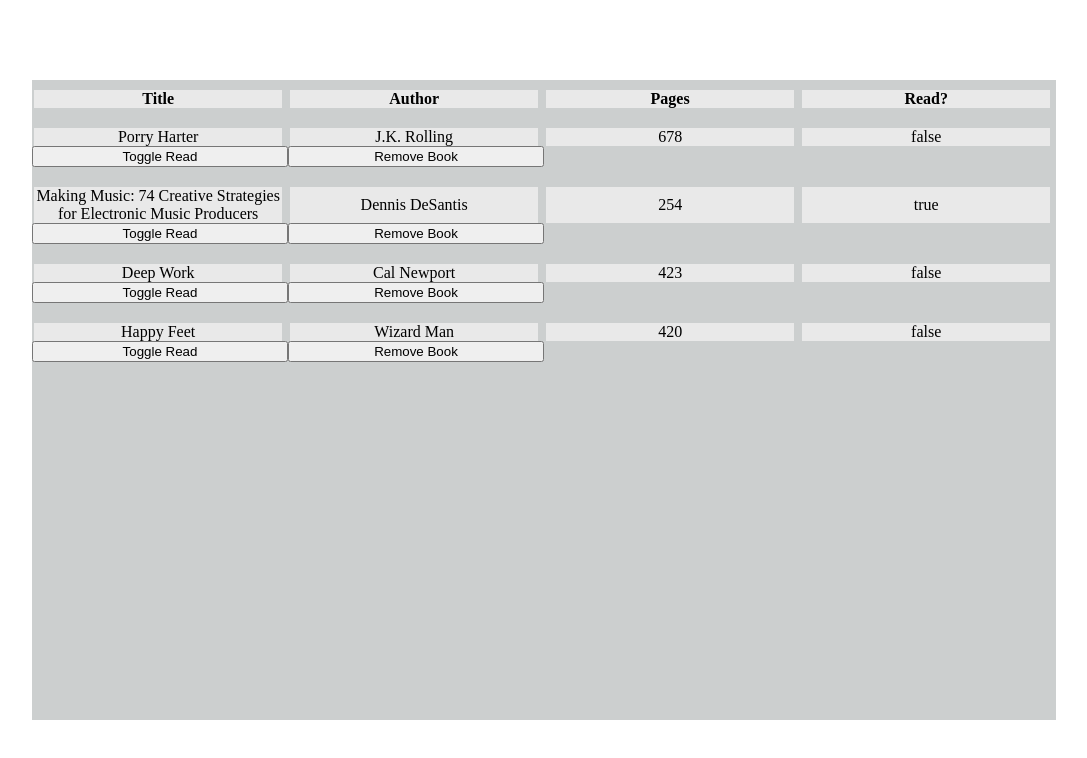
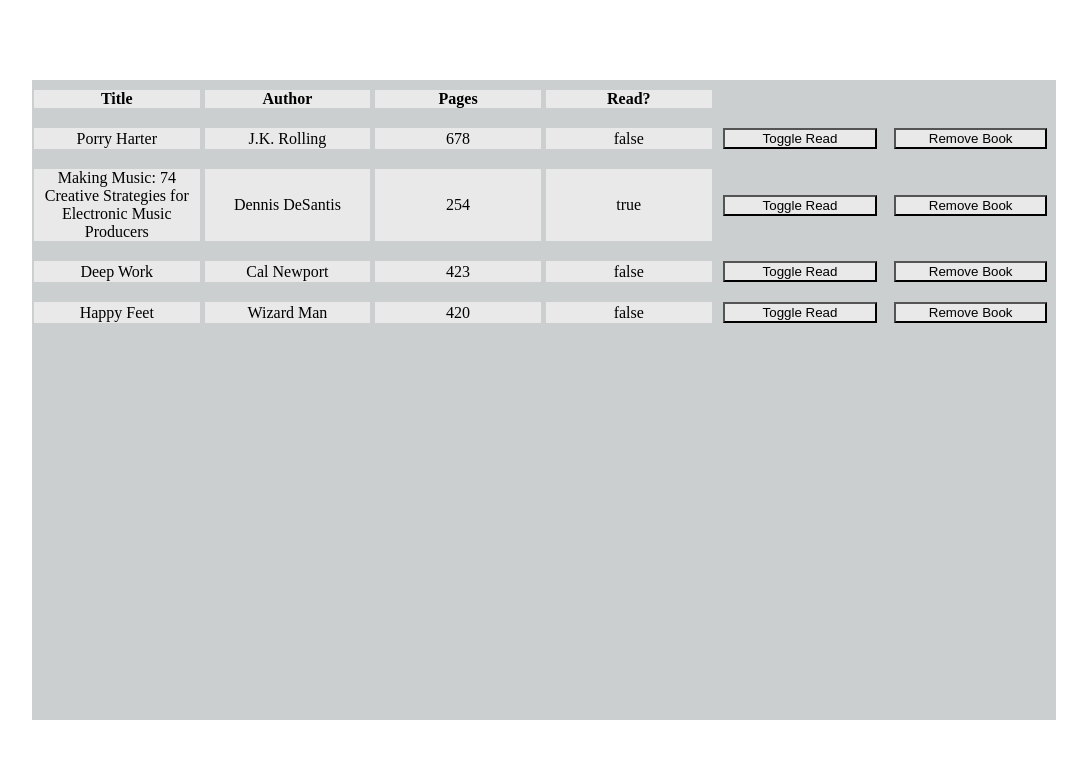
Before and after one commit to leolion0/odin-library, a plain HTML site: page index.html in a window 1280 px wide. Shown: the whole page, without its empty margins (96-1183 px from the left). Drawn offline with Linux system fonts and the light colour scheme.

Commit message:
Fixed grid display for buttons. Switched from arrays to objects for main data structures.

```diff
--- a/css/style.css
+++ b/css/style.css
@@ -12,6 +12,7 @@ html, body {
     display: grid;
     flex-direction: column;
     margin: auto;
+
     background: rgb(204, 207, 207);
     grid-auto-rows: auto;
     height: 80%;
@@ -20,7 +21,7 @@ html, body {
 }
 .book-row {
     display: grid;
-    grid-template-columns: repeat(4, 1fr);
+    grid-template-columns: repeat(6, 1fr);
     width: 100%;
     background-color: transparent;
     height: min-content;
@@ -38,3 +39,10 @@ html, body {
     width: 97%;
     height: 100%;
 }
+
+button.book-info {
+    height: fit-content;
+    align-self: center;
+    justify-self: center;
+    width: 90%;
+}
--- a/js/library.js
+++ b/js/library.js
@@ -1,3 +1,7 @@
+function log (input) {
+    return console.log(input)
+}
+
 
 function Book(title, author, pages, read) {
     this.title = title;
@@ -13,12 +17,11 @@ function Book(title, author, pages, read) {
     }
 }
 
-let myLibrary = [];
+let myLibrary = {};
 
 function addBookToLibrary(title, author, pages, read) {
     let tempBook = new Book(title, author, pages, read)
-    console.log(tempBook.title)
-    return myLibrary.push(tempBook);
+    myLibrary[tempBook.title] = tempBook;
 }
 
 addBookToLibrary("Porry Harter", "J.K. Rolling", 678, false)
@@ -35,12 +38,17 @@ Book.prototype.toggleRead = function () {
 
 
 const bookContainer = document.querySelector("#book-container")
-let bookRowDivs = []
+let rowObj = {}
 
-for (bookIndex = 0; bookIndex < myLibrary.length; bookIndex++){
-    bookRowDivs.push(document.createElement('div'))
-    bookRowDivs[bookIndex].id = `book-${bookIndex}`
-    bookRowDivs[bookIndex].classList.add("book-row")
+for (let prop in myLibrary)
+    {
+        let currentBook = myLibrary[prop]
+        let curTitle = currentBook.title
+
+        rowObj[curTitle] = document.createElement('div');
+
+        rowObj[curTitle].classList.add("book-row")
+        rowObj[curTitle].dataset.title = currentBook.title
 
         function createSpanFromString(text){
             const tempSpan = document.createElement('span');
@@ -54,47 +62,50 @@ for (bookIndex = 0; bookIndex < myLibrary.length; bookIndex++){
             return tempSpan
         }
 
-    let currentBook = myLibrary[bookIndex]
 
         let titleSpan = createBookInfoSpanFromString(currentBook.title);
         let authorSpan = createBookInfoSpanFromString(currentBook.author);
         let pagesSpan = createBookInfoSpanFromString(currentBook.pages);
         let readSpan = createBookInfoSpanFromString(currentBook.read);
 
-    bookRowDivs[bookIndex].appendChild(titleSpan);
-    bookRowDivs[bookIndex].appendChild(authorSpan);
-    bookRowDivs[bookIndex].appendChild(pagesSpan);
-    bookRowDivs[bookIndex].appendChild(readSpan);
+        rowObj[curTitle].appendChild(titleSpan);
+        rowObj[curTitle].appendChild(authorSpan);
+        rowObj[curTitle].appendChild(pagesSpan);
+        rowObj[curTitle].appendChild(readSpan);
 
         let btnRemove = document.createElement('button');
-    btnRemove.classList.add('remove-button');
-    btnRemove.dataset.index = bookIndex;
+        btnRemove.classList.add('remove-button', 'book-info');
         btnRemove.textContent = "Remove Book"
 
         let btnToggleRead = document.createElement('button');
-    btnToggleRead.classList.add('toggle-read-button');
-    btnToggleRead.dataset.index = bookIndex;
+        btnToggleRead.classList.add('toggle-read-button', 'book-info');
         btnToggleRead.textContent = "Toggle Read"
 
-    bookRowDivs[bookIndex].appendChild(btnToggleRead);
-    bookRowDivs[bookIndex].appendChild(btnRemove);
+        rowObj[curTitle].appendChild(btnToggleRead);
+        rowObj[curTitle].appendChild(btnRemove);
 
 
-    bookContainer.appendChild(bookRowDivs[bookIndex])
+        bookContainer.appendChild(rowObj[curTitle])
     }
+
+
 
 document.querySelectorAll('.remove-button').forEach(item => {
     item.addEventListener('click', event => {
-        myLibrary.splice(item.dataset.index, 1)
-        bookRowDivs[item.dataset.index].remove()
+        let bookTitle = item.parentElement.dataset.title;
+        delete myLibrary[bookTitle]
+        rowObj[bookTitle].remove()
+        delete rowObj[bookTitle]
+
 
     })
 })
 document.querySelectorAll('.toggle-read-button').forEach(item => {
     item.addEventListener('click', event => {
-        let bookIndex = item.dataset.index
-        myLibrary[bookIndex].toggleRead()
-        let bookReadDiv = bookRowDivs[bookIndex].children.item(3);
-        bookReadDiv.textContent = myLibrary[bookIndex].read;
+        let bookTitle = item.parentElement.dataset.title;
+
+        let bookReadDiv = rowObj[bookTitle].children.item(3);
+        myLibrary[bookTitle].toggleRead()
+        bookReadDiv.textContent = myLibrary[bookTitle].read;
     })
 })
```
Lines whose indentation alone changed are shown as unchanged.
